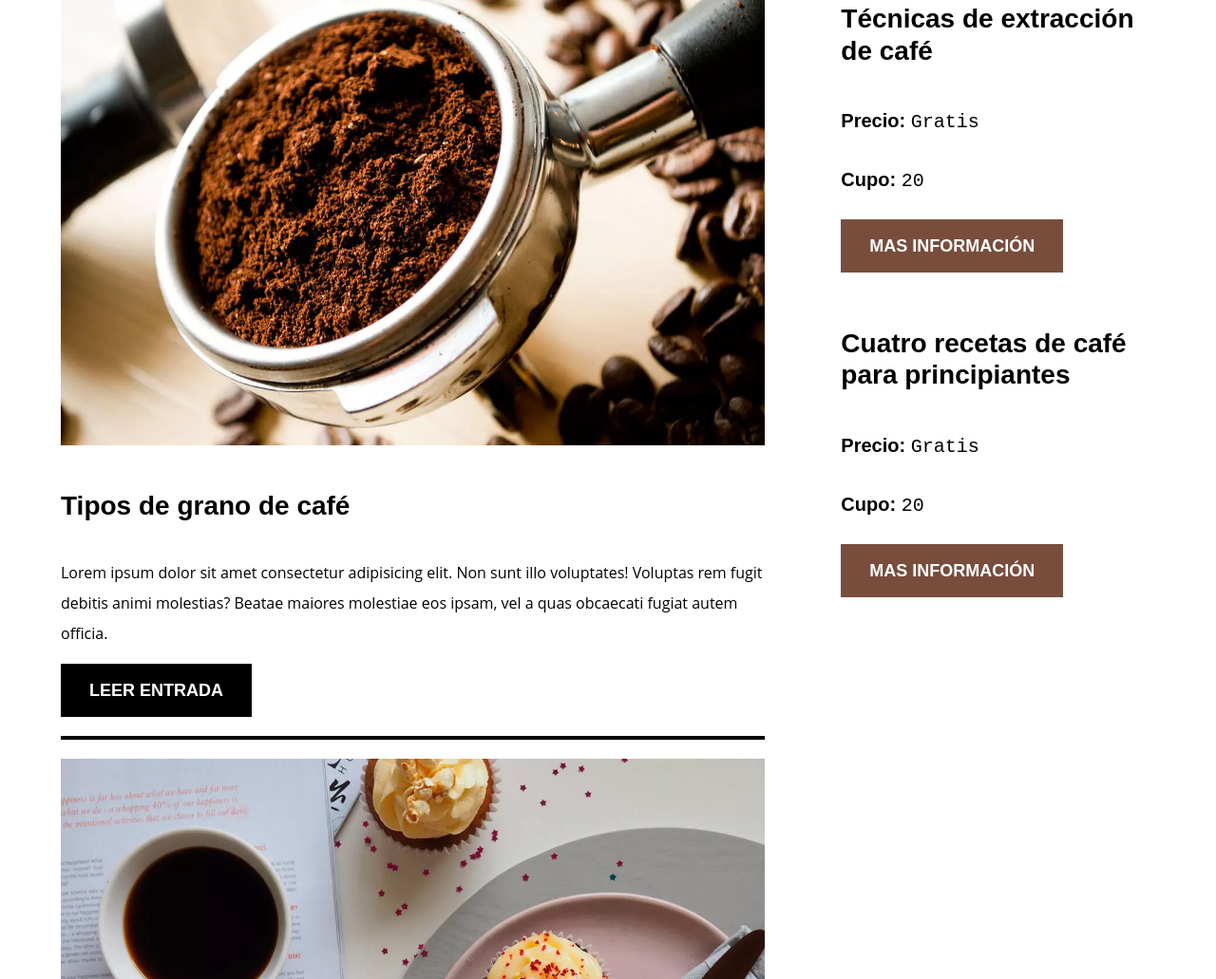
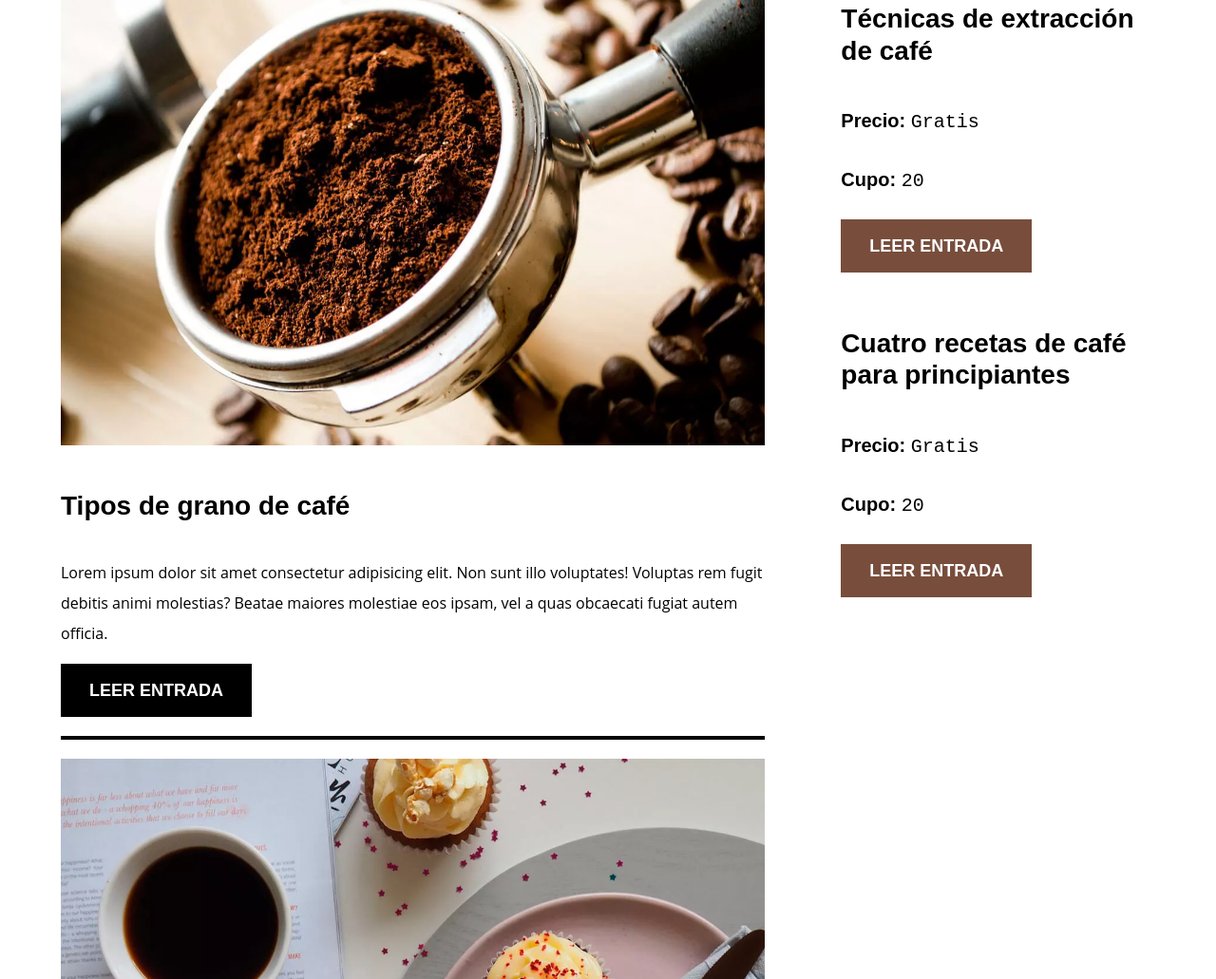
Before and after one commit to Edison-vera/Blog_coffee, a plain HTML site: page index.html in a window 1280 px wide. Shown: the part 743-1774 px from the top of the page at 95% size. Drawn offline with Linux system fonts and the light colour scheme.

Commit message:
Performance

```diff
--- a/index.html
+++ b/index.html
@@ -126,7 +126,7 @@
                     <p class="widget_curso_label">Cupo:
                         <samp class="widget-curso__info">20</samp>
                     </p>
-                    <a class="boton boton--secundario" href="entrada.html">Mas información</a>
+                    <a class="boton boton--secundario" href="entrada.html">Leer entrada</a>
                 </li>
                 <li class="widget-curso">
                     <h4 class="no.margin">Cuatro recetas de café para principiantes</h4>
@@ -136,7 +136,7 @@
                     <p class="widget_curso_label">Cupo:
                         <samp class="widget-curso__info">20</samp>
                     </p>
-                    <a class="boton boton--secundario" href="entrada.html">Mas información</a>
+                    <a class="boton boton--secundario" href="entrada.html">Leer entrada</a>
                 </li>
 
             </ul>
```
